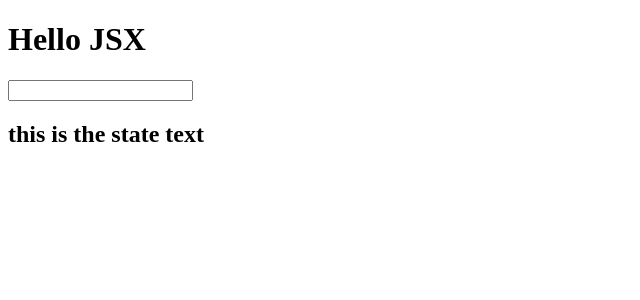
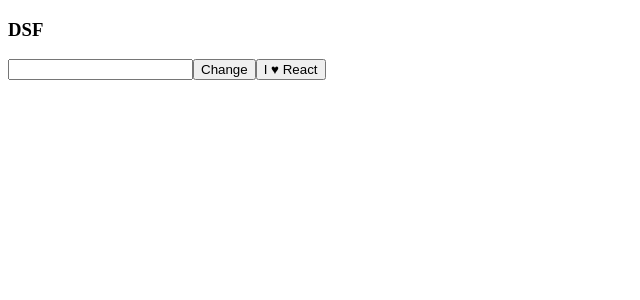
Before and after one commit to drumsapkota/prod_react, a React (Create React App) app: page / in a window 1280 px wide. Shown: the top 300 px of the page, without its empty margins (0-640 px from the left). Built offline with nearby package versions, Linux system fonts and the light colour scheme.

Commit message:
Playing around with custom functions

```diff
--- a/src/App.js
+++ b/src/App.js
@@ -4,25 +4,31 @@
   constructor(){
     super();
     this.state = {
-      txt: 'this is the state text'
+      txt: ' DSF',
     }
   }
-  update(e){
-    this.setState({txt:e.target.value})
-  }
 
+ update(e){
+  this.setState({txt:'Delhi'});
+ }
   render(){
-    let txt = this.props.txt
     return (<div>
-              <h1>Hello JSX</h1>
+              <h3>{this.state.txt}</h3>
               <input type="text" onChange={this.update.bind(this)}/>
-              <h2>{this.state.txt}</h2>
+              <button onClick={this.update.bind(this)}>Change</button>
+              <Button>I <Heart/> React</Button>
             </div>)
   }
 }
 
 
 
-//const App = () => <h1> Hello stateless </h1>
+const Button = (props) => <button>{props.children}</button>
 
+
+class Heart extends React.Component{
+    render(){
+      return <span>&hearts;</span>
+    }
+}
 export default App
```
